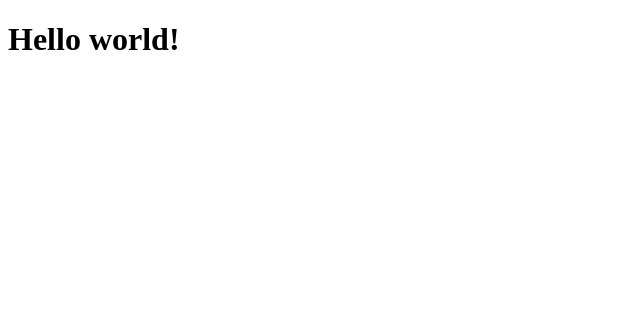
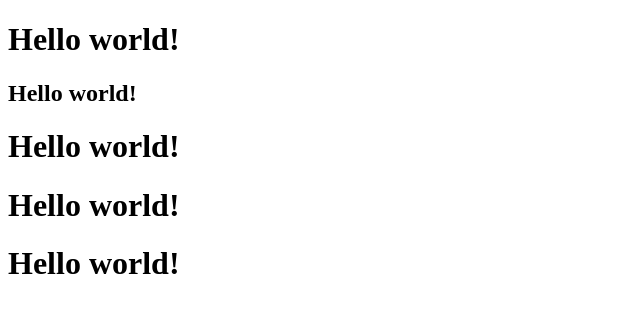
Before and after one commit to AlaYafremava/project-otus-2, a plain HTML site: page index.html in a window 1280 px wide. Shown: the whole page, without its empty margins (0-640 px from the left). Drawn offline with Linux system fonts and the light colour scheme.

Commit message:
add headers

```diff
--- a/index.html
+++ b/index.html
@@ -7,6 +7,10 @@
 </head>
 <body>
   <h1>Hello world!</h1>
+  <h2>Hello world!</h2>
+  <h1>Hello world!</h1>
+  <h1>Hello world!</h1>
+  <h1>Hello world!</h1>
 
 </body>
 </html>
```
